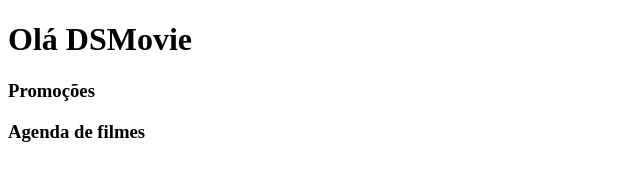
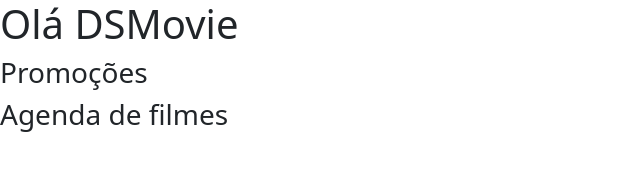
Before and after one commit to LucasDevRJ/dsmovie, a plain HTML site: page index.html in a window 1280 px wide. Shown: the whole page, without its empty margins (0-640 px from the left). Drawn offline with nearby package versions, Linux system fonts and the light colour scheme.

Commit message:
Adição do Bootstrap

```diff
--- a/index.html
+++ b/index.html
@@ -9,6 +9,7 @@
     <meta http-equiv="X-UA-Compatible" content="IE=edge"> <!--Informações de compatibilidade do site-->
     <meta name="viewport" content="width=device-width, initial-scale=1.0"> <!--Responsividade do site-->
     <title>Projeto DSMovie</title> <!--É o título do documento-->
+    <link href="https://cdn.jsdelivr.net/npm/bootstrap@5.1.3/dist/css/bootstrap.min.css" rel="stylesheet" integrity="sha384-1BmE4kWBq78iYhFldvKuhfTAU6auU8tT94WrHftjDbrCEXSU1oBoqyl2QvZ6jIW3" crossorigin="anonymous"> <!--Importação do Bootstrap-->
 </head>
 <body>
     <h1>Olá DSMovie</h1> <!--Representa um título-->
```
